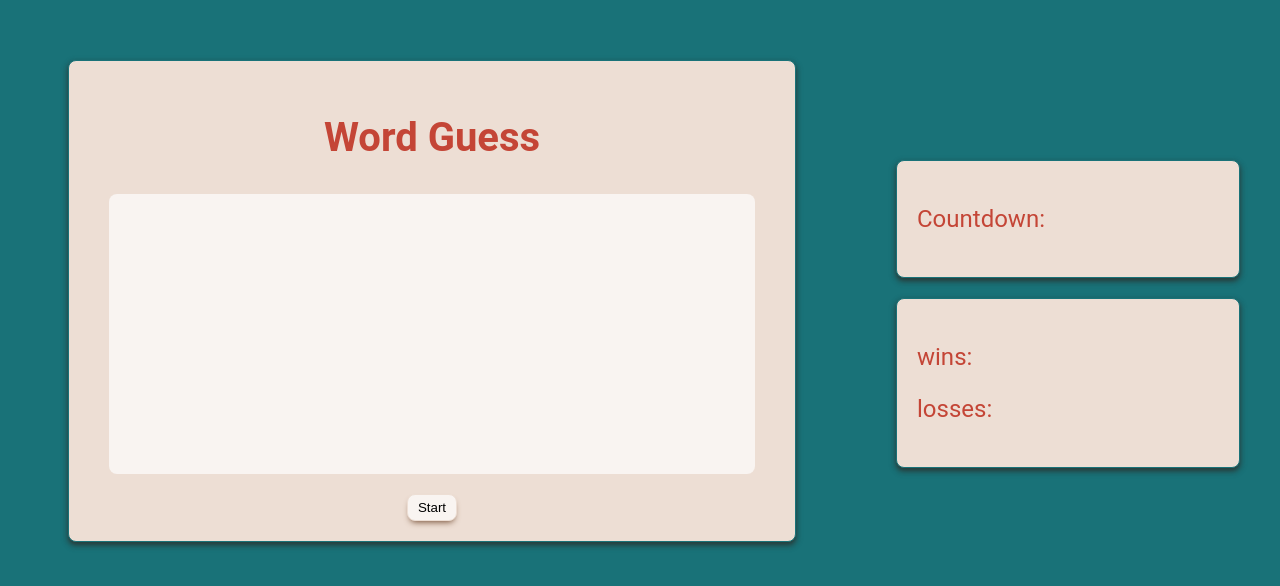
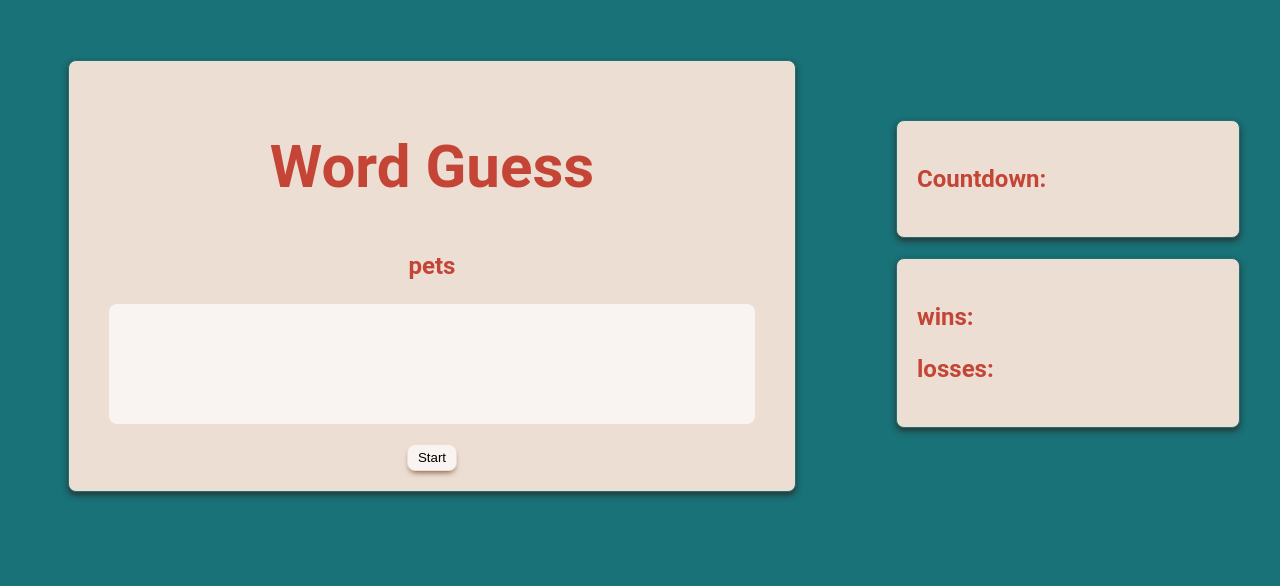
Before and after one commit to amachkel/word-guess, a plain HTML site: page index.html in a window 1280 px wide. Drawn offline with Linux system fonts and the light colour scheme.

Commit message:
adjusted css

```diff
--- a/assets/style.css
+++ b/assets/style.css
@@ -11,11 +11,11 @@ body {
   color: #C44536;
 }
 h1 {
-  font-size: 2.5rem;
+  font-size:  60px;
 }
 p {
   font-size: 1.5rem;
-  font-style:bold;
+  font-weight: bold;
 }
 .card {
   background-color: var(--card-bg-color);
@@ -37,7 +37,8 @@ p {
   width: 60vw;
 }
 #word {
-    min-height:30vh;
+  font-size: 56px;
+    min-height:10vh;
     padding:20px;
     margin:20px;
     background-color:var(--btn-bg-color);
@@ -47,7 +48,7 @@ p {
     display: block;
     position: absolute;
     right: 0;
-    top: 15vh;
+    top: 10vh;
     width: 30vw;
     padding: 20px;
 
--- a/index.html
+++ b/index.html
@@ -11,6 +11,7 @@
       <section class="main-card">
         <div class="card" id="card-1">
           <h1>Word Guess</h1>
+          <p>pets</p>
           <div id="word">
             <div class="letter" data-letter="" data-state="hidden"></div>
             <div class="letter" data-letter="" data-state="hidden"></div>
```
